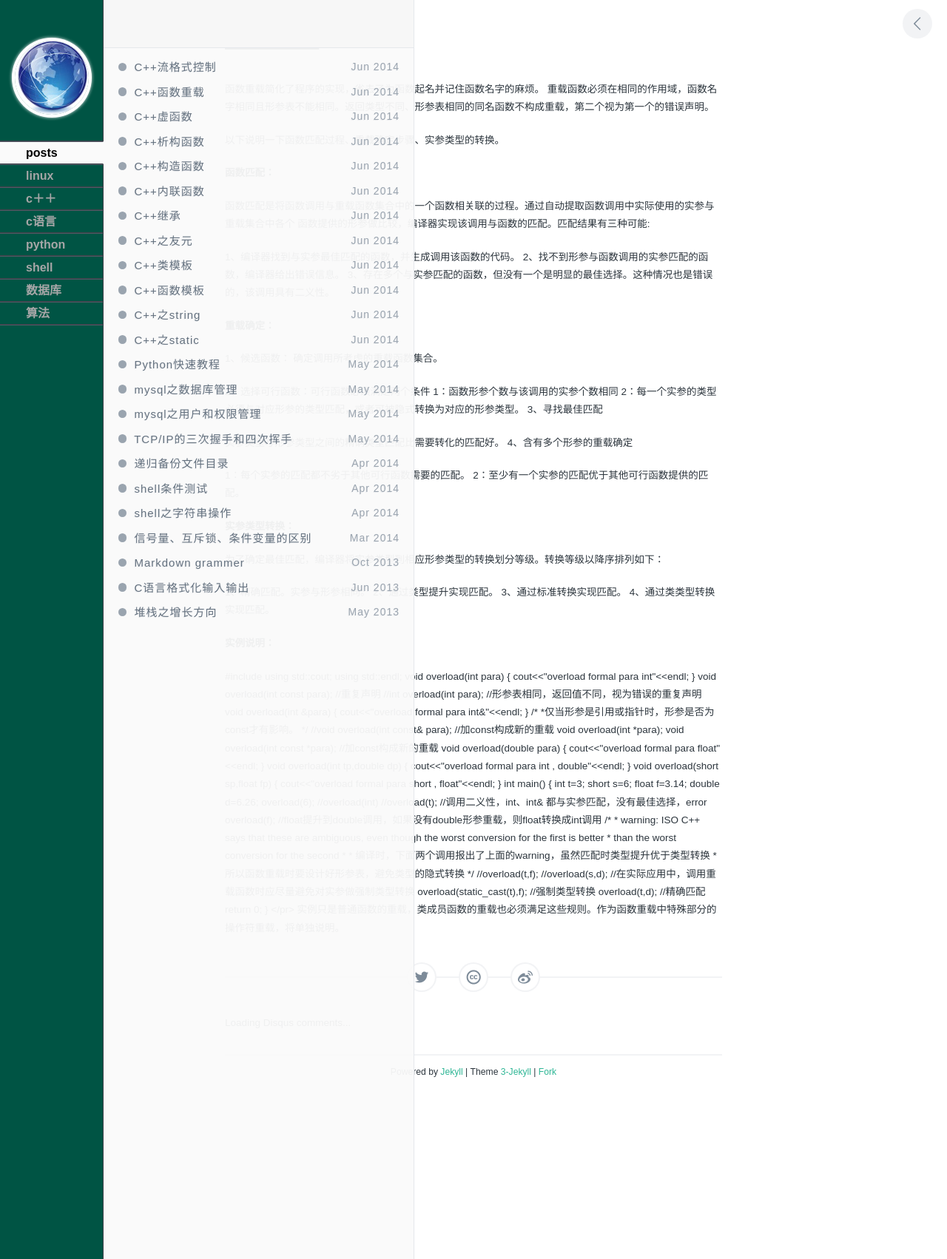
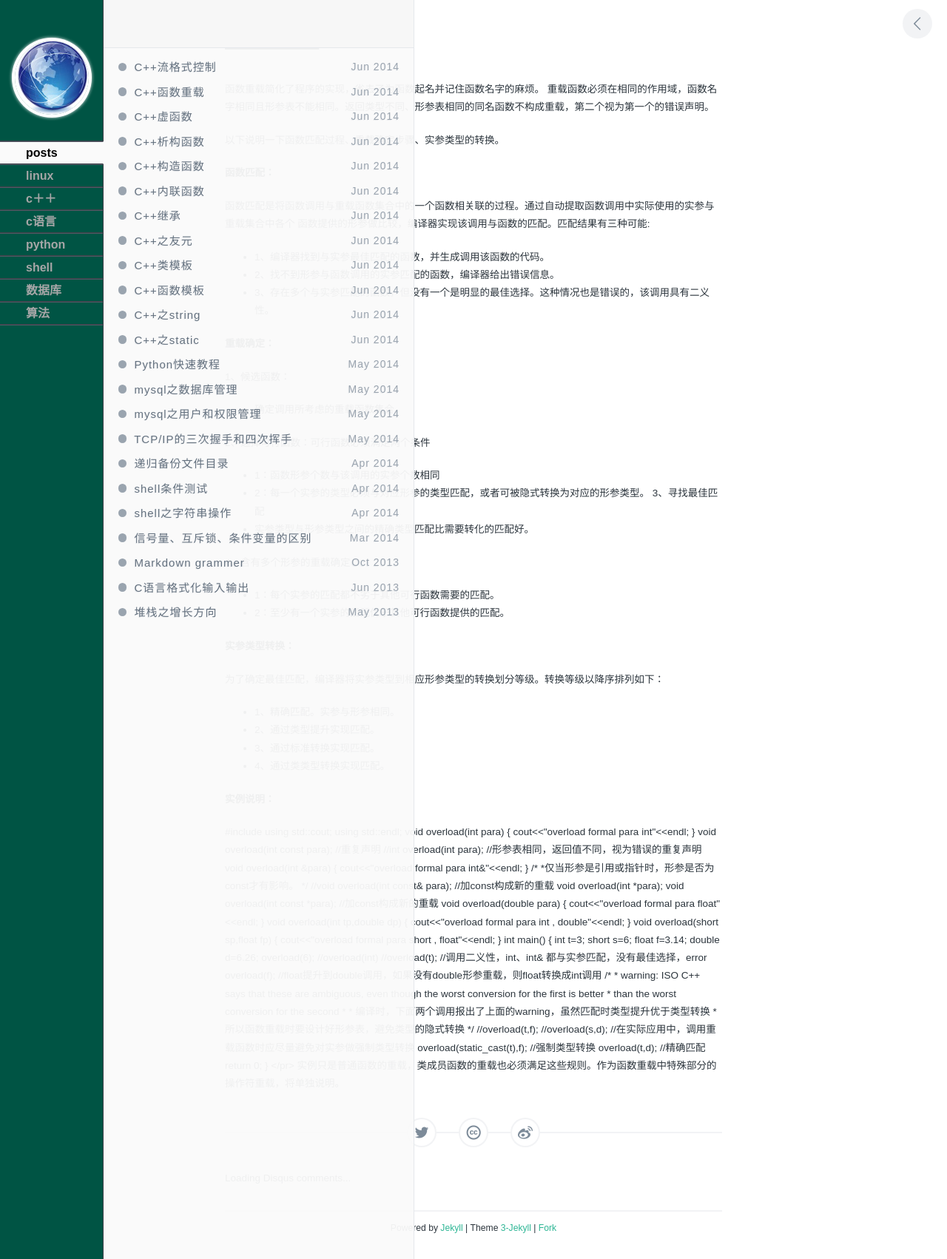
Before and after one commit to segcoredump/segdump.github.io, a Jekyll site: the page built from _posts/2014-06-12-C++函数重载.md, in a window 1280 px wide. Shown: the whole page at 74% size. Built offline with Jekyll 4.4.1, drawn with Linux system fonts in a browser that asks for light colours; nearby versions of some CDN libraries; library files that are not in the unit come from our copies; Markdown is read by kramdown in place of the engine named in the settings; comment, search, counter and statistics services are not loaded.

```diff
--- a/_posts/2014-06-12-C++函数重载.md
+++ b/_posts/2014-06-12-C++函数重载.md
@@ -17,36 +17,39 @@ tags:
 函数匹配是将函数调用与重载函数集合中的一个函数相关联的过程。通过自动提取函数调用中实际使用的实参与重载集合中各个
 函数提供的形参做比较，编译器实现该调用与函数的匹配。匹配结果有三种可能:
 
-   1、编译器找到与实参最佳匹配的函数，并生成调用该函数的代码。
-   2、找不到形参与函数调用的实参匹配的函数，编译器给出错误信息。
-   3、存在多个与实参匹配的函数，但没有一个是明显的最佳选择。这种情况也是错误的，该调用具有二义性。
+*  1、编译器找到与实参最佳匹配的函数，并生成调用该函数的代码。
+*  2、找不到形参与函数调用的实参匹配的函数，编译器给出错误信息。
+*  3、存在多个与实参匹配的函数，但没有一个是明显的最佳选择。这种情况也是错误的，该调用具有二义性。
 
 
 **重载确定：**
 
 1、候选函数：
-   确定调用所考虑的重载函数集合。
+
+*  确定调用所考虑的重载函数集合。
 
 2、选择可行函数：可行函数必须满足两个条件
-   1：函数形参个数与该调用的实参个数相同
-   2：每一个实参的类型必须与对应形参的类型匹配，或者可被隐式转换为对应的形参类型。
+
+*  1：函数形参个数与该调用的实参个数相同
+*  2：每一个实参的类型必须与对应形参的类型匹配，或者可被隐式转换为对应的形参类型。
 3、寻找最佳匹配
 
-   实参类型与形参类型之间的精确类型匹配比需要转化的匹配好。
+*  实参类型与形参类型之间的精确类型匹配比需要转化的匹配好。
+
 4、含有多个形参的重载确定
 
-   1：每个实参的匹配都不劣于其他可行函数需要的匹配。
-   2：至少有一个实参的匹配优于其他可行函数提供的匹配。
+*  1：每个实参的匹配都不劣于其他可行函数需要的匹配。
+*  2：至少有一个实参的匹配优于其他可行函数提供的匹配。
 
 
 **实参类型转换：**
 
 为了确定最佳匹配，编译器将实参类型到相应形参类型的转换划分等级。转换等级以降序排列如下：
 
-   1、精确匹配。实参与形参相同。
-   2、通过类型提升实现匹配。
-   3、通过标准转换实现匹配。
-   4、通过类类型转换实现匹配。
+*  1、精确匹配。实参与形参相同。
+*  2、通过类型提升实现匹配。
+*  3、通过标准转换实现匹配。
+*  4、通过类类型转换实现匹配。
 
 
 **实例说明：**
```
